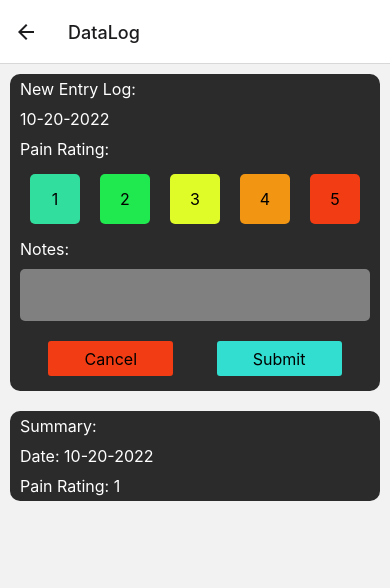
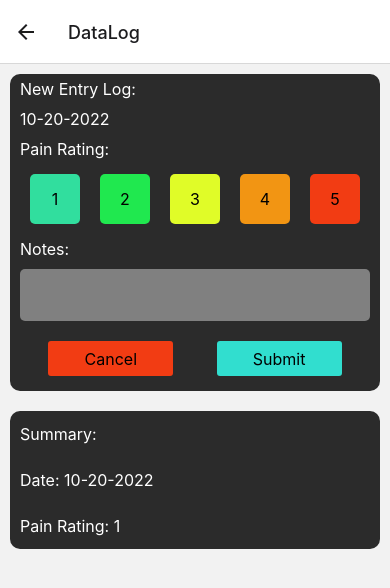
Before and after one commit to KashimaKC/med_log, a React Native app: screen /DataLog in a window 390 px wide. Shown: the top 588 px of the page. Built offline with nearby package versions, Linux system fonts and the light colour scheme; no server answers.

Commit message:
added ability to remove entries

```diff
--- a/src/components/DataCard.js
+++ b/src/components/DataCard.js
@@ -1,5 +1,7 @@
-import React from "react";
-import { Text, View } from "react-native";
+import React, { useState } from "react";
+import API from "../scripts/API";
+import { Text, View, TouchableHighlight } from "react-native";
+import Ionicons from "@expo/vector-icons/Ionicons";
 import { cardStyles } from "../styles/styles";
 
 /*
@@ -9,11 +11,31 @@ import { cardStyles } from "../styles/styles";
 
 const DataCard = ({ item }) => {
 
+    const deleteEntry = (key) => {
+
+        API.removeData(key);
+    }
+
     return(
-        <View style={cardStyles.cardContainer}>
-            <Text style={cardStyles.cardText}>Date: {item.date} </Text>
-            <Text style={cardStyles.cardText}>Pain Rating: {item.painRating} </Text>
-            <Text style={cardStyles.cardText}>Notes:  {item.notes} </Text>
+        <View style={cardStyles.cardContainer('row')}>
+            <View style={cardStyles.cardInfo}>
+                <Text style={cardStyles.cardText}>Date: {item.date} </Text>
+                <Text style={cardStyles.cardText}>Pain Rating: {item.painRating} </Text>
+                <Text style={cardStyles.cardText}>Notes:  {item.notes} </Text>
+            </View>
+
+            <View style={cardStyles.cardButtons}>
+                <TouchableHighlight
+                    style={cardStyles.buttonContainer('red')}
+                    onPress={() => deleteEntry(item.id)}
+                >
+                    <Ionicons name='close-sharp' style={cardStyles.buttonContent} />
+                </TouchableHighlight>
+
+                <TouchableHighlight style={cardStyles.buttonContainer('teal')}>
+                    <Ionicons name='ellipsis-horizontal-sharp' style={cardStyles.buttonContent} />
+                </TouchableHighlight>
+            </View>
         </View>
     )
 }
--- a/src/components/DataList.js
+++ b/src/components/DataList.js
@@ -20,7 +20,6 @@ const DataList = (reduce) => {
         }
 
         getData();
-
     }, [reduce]);
 
     return (
--- a/src/screens/LogData/DataLog.js
+++ b/src/screens/LogData/DataLog.js
@@ -45,7 +45,7 @@ const DataLog = ({ navigation }) => {
 
     return(
         <View>
-            <View style={[cardStyles.cardContainer, entryStlyes.dataEntryContainer]}>
+            <View style={[cardStyles.cardContainer('column'), entryStlyes.dataEntryContainer]}>
                 <Text style={cardStyles.cardText}>New Entry Log: </Text>
 
                 <View>
@@ -108,10 +108,10 @@ const DataLog = ({ navigation }) => {
 
             </View>
 
-            <View style={[cardStyles.cardContainer, entryStlyes.dataEntryContainer]}>
-                <Text style={cardStyles.cardText}>Summary: {noteData}</Text>
-                <Text style={cardStyles.cardText}>Date: {dateData}</Text>
-                <Text style={cardStyles.cardText}>Pain Rating: {painData}</Text>
+            <View style={[cardStyles.cardContainer('column'), entryStlyes.dataEntryContainer]}>
+                <Text style={[cardStyles.cardText, entryStlyes.summaryCard]}>Summary: {noteData}</Text>
+                <Text style={[cardStyles.cardText, entryStlyes.summaryCard]}>Date: {dateData}</Text>
+                <Text style={[cardStyles.cardText, entryStlyes.summaryCard]}>Pain Rating: {painData}</Text>
             </View>
         </View>
 
--- a/src/scripts/API.js
+++ b/src/scripts/API.js
@@ -6,7 +6,7 @@ import API_SECRET from '../scripts/secret/keys'
 const getListData = async () => {
     const resp = await fetch('http:192.168.1.31/?REQUEST');
     const json = await resp.json();
-    return json;
+    return json.reverse();
 }
 
 function postData(dateData, noteData, painData) {
@@ -18,9 +18,13 @@ function postData(dateData, noteData, painData) {
 
 function removeData(key) {
 
+    fetch(`http://192.168.1.31/?DEL/${key}`);
+
+    console.log('removed ' + key);
 }
 
 export default {
     getListData: getListData,
-    postData: postData
+    postData: postData,
+    removeData: removeData
 }
--- a/src/styles/styles.js
+++ b/src/styles/styles.js
@@ -30,18 +30,44 @@ const listStyles = StyleSheet.create({
 });
 
 const cardStyles = StyleSheet.create({
-    cardContainer : {
+    cardContainer : orientation => ({
         display: 'flex',
+        flexDirection: orientation === 'column' ? 'column' : 'row',
+        justifyContent: 'space-between',
         backgroundColor: '#2b2b2b',
         marginBottom: 5,
         borderRadius: 10,
-    },
+    }),
     cardText : {
         paddingTop: 5,
         paddingBottom: 5,
         paddingLeft: 10,
         color: 'white',
         fontSize: 16
+    },
+    cardInfo : {
+        margin: 5,
+    },
+    cardButtons : {
+        display: 'flex',
+        flexDirection: 'column',
+        marginTop: 5,
+        marginBottom: 5,
+        marginRight: 10,
+        justifyContent: 'center'
+    },
+    buttonContainer : color => ({
+        height: 45,
+        width: 45,
+        margin: 5,
+        backgroundColor: color === 'red' ? 'red' : blueColor,
+        borderRadius: 6,
+        justifyContent: 'center'
+    }),
+    buttonContent : {
+        textAlign: 'center',
+        color: 'white',
+        fontSize: 24
     }
 });
 
@@ -118,10 +144,21 @@ const entryStlyes = {
         height: 35,
         justifyContent: 'center',
         borderRadius: 3,
-    })
+    }),
+    summaryCard : {
+        marginTop: 8,
+        marginBottom: 8
+    }
+}
+
+const confirmStyles = {
+    confirmContainer : {
+        zIndex: 2,
+        position: 'absolute'
+    }
 }
 
 export {
     styles, listStyles, cardStyles,
-    buttonStyles, entryStlyes
+    buttonStyles, entryStlyes, confirmStyles
 };
```
Also changed, not shown: src/components/DeleteConfirmation.js (added, +12 -0 lines).
